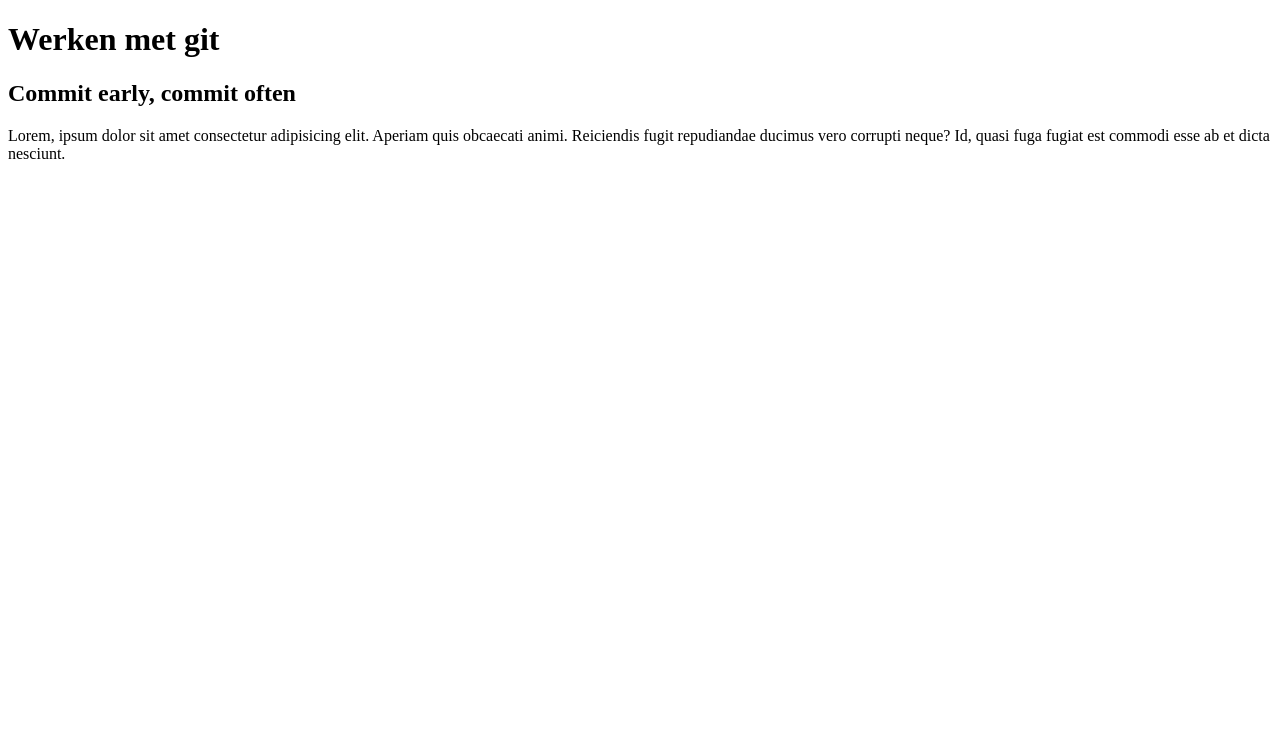
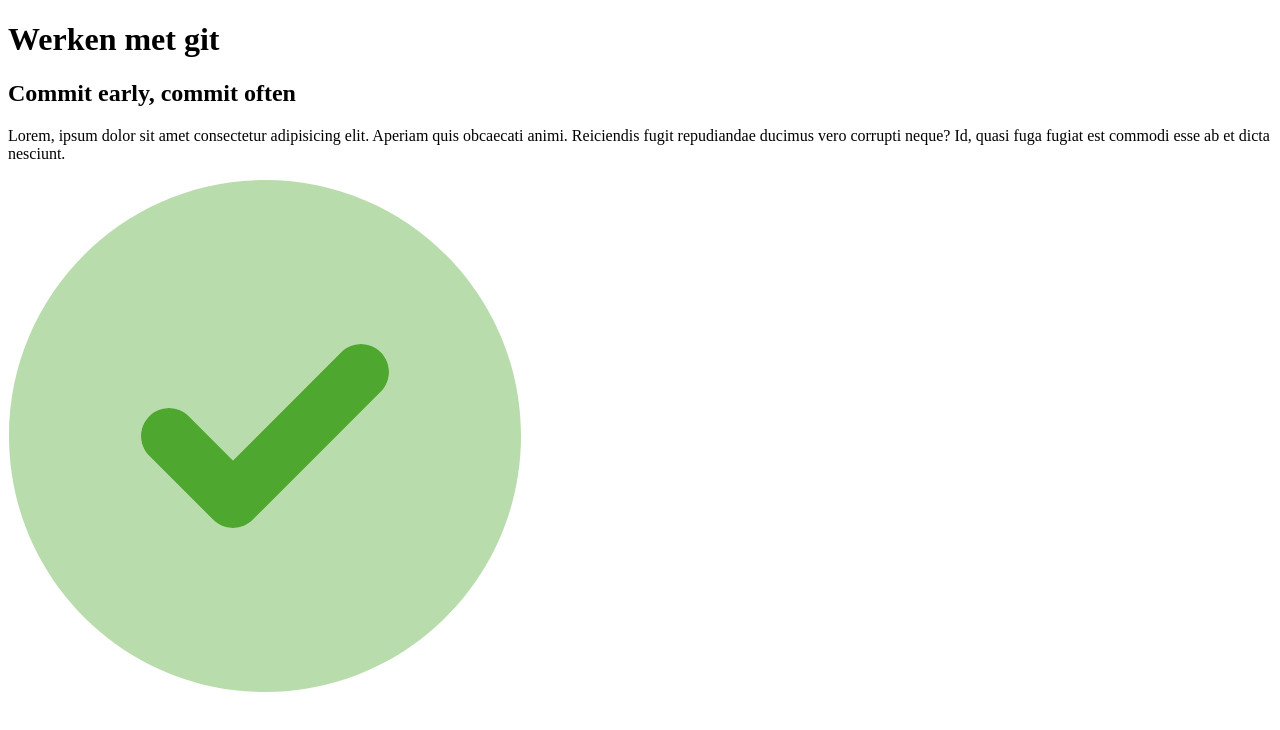
Before and after one commit to Nibor10310/Frontend-basis---site-specificatie-copy, a plain HTML site: page index.html in a window 1280 px wide. Drawn offline with Linux system fonts and the light colour scheme.

Commit message:
CSS en image

```diff
--- a/index.html
+++ b/index.html
@@ -13,6 +13,7 @@
     <p> Lorem, ipsum dolor sit amet consectetur adipisicing elit. Aperiam quis obcaecati animi. Reiciendis fugit
         repudiandae ducimus vero corrupti neque? Id, quasi fuga fugiat est commodi esse ab et dicta nesciunt.
     </p>
+    <img src="/img/Picture1.svg" alt="vinkje">
 </body>
 
 </html>
```
Also changed, not shown: 1 other file.
